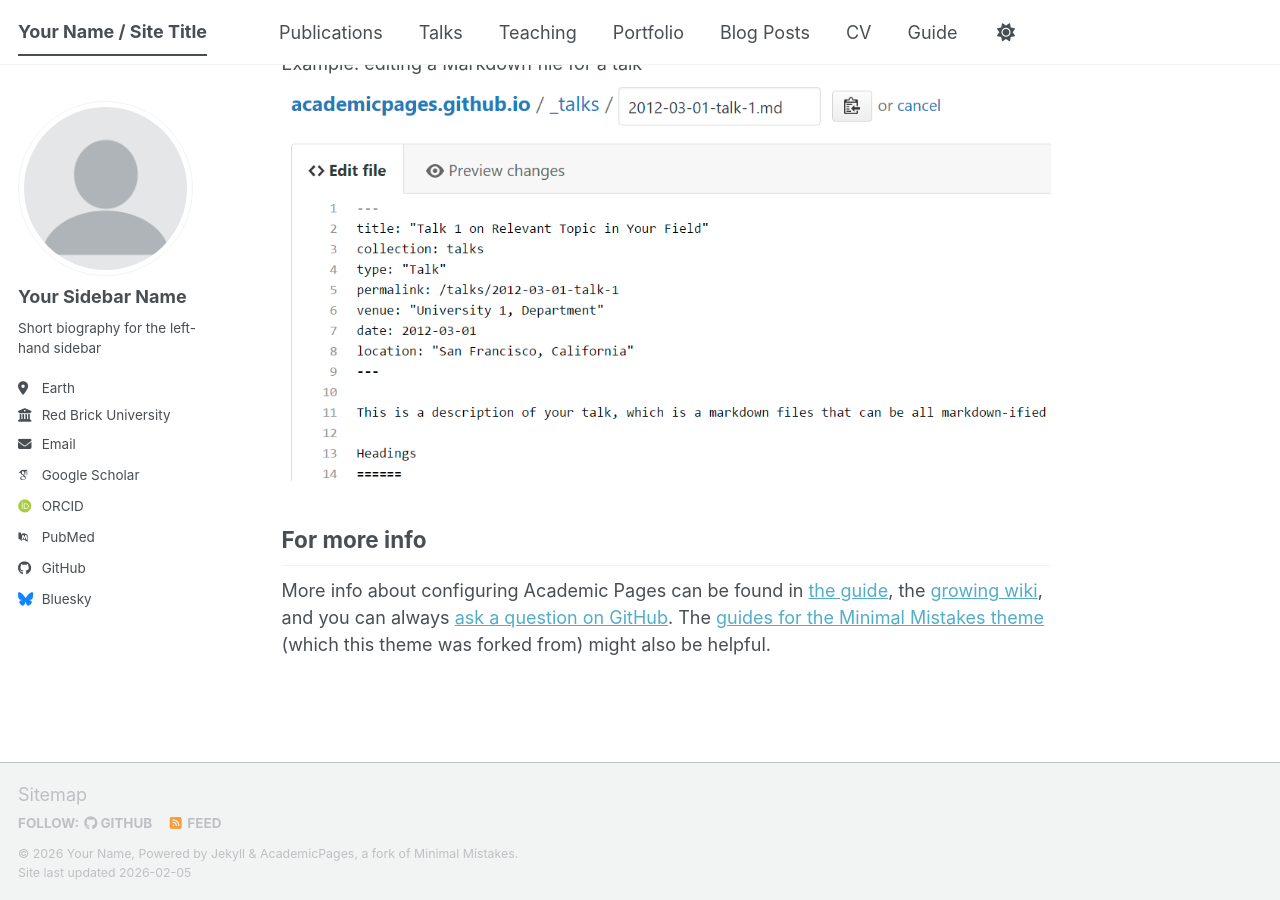
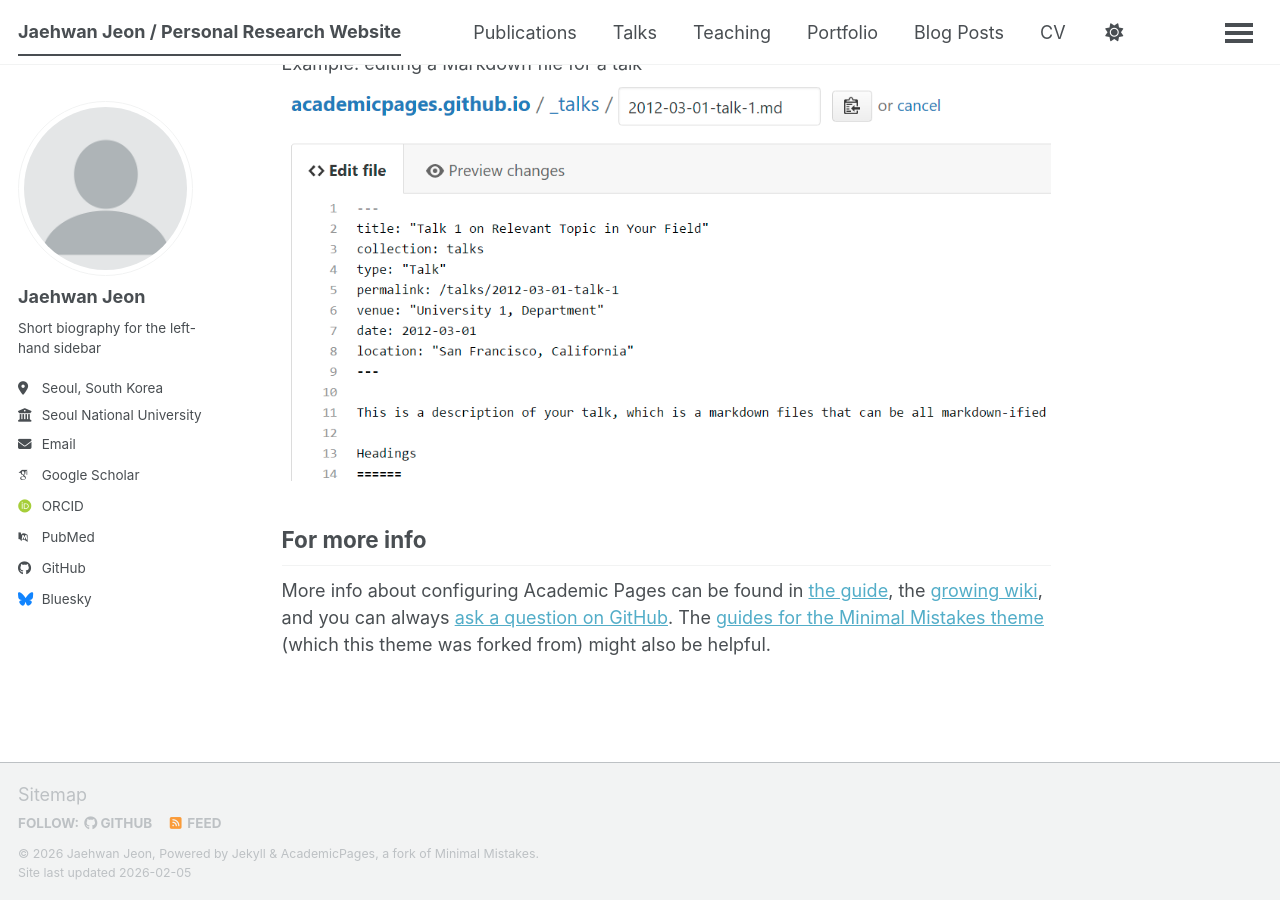
Before and after one commit to JaehwanJeon/JaehwanJeon.github.io, a Jekyll site: the page built from _pages/about.md, in a window 1280 px wide and 900 px high, scrolled down 2720 px. Built offline with Jekyll 4.4.1, drawn with Linux system fonts in a browser that asks for light colours; some web fonts are replaced; a script bundle is joined from its source files by our own code; library files that are not in the unit come from our copies.

Commit message:
Update personal information in _config.yml

```diff
--- a/_config.yml
+++ b/_config.yml
@@ -9,14 +9,14 @@
 # Basic Site Settings
 locale                   : "en-US"
 site_theme               : "default" # The available themes options are "default", "air", "sunrise", "mint", "dirt" and "contrast"
-title                    : "Your Name / Site Title"
+title                    : "Jaehwan Jeon / Personal Research Website"
 title_separator          : "-"
-name                     : &name "Your Name"
-description              : &description "Your Name's academic portfolio"   # Update this with a general description of your site, this is the default if not overridden by a page
-url                      : https://academicpages.github.io # The base hostname & protocol for your site e.g. "https://[your GitHub username].github.io",
+name                     : &name "Jaehwan Jeon"
+description              : &description "Jaehwan's academic portfolio"   # Update this with a general description of your site, this is the default if not overridden by a page
+url                      : https://JaehwanJeon.github.io # The base hostname & protocol for your site e.g. "https://[your GitHub username].github.io",
                                                            # or if you already have some other page hosted on Github then use "https://[your GitHub username].github.io/[Your Repo Name]"
 baseurl                  : "" # the subpath of your site, e.g. "/blog"
-repository               : "academicpages/academicpages.github.io"
+repository               : "JaehwanJeon/JaehwanJeon.github.io"
 
 # Site Author - The following control what appear as part of the author content on the side bar.
 #               If a field is blank the icon and link will not appear, otherwise it will be shown.
@@ -24,18 +24,18 @@ repository               : "academicpages/academicpages.github.io"
 author:
   # Biographic information
   avatar           : "profile.png"
-  name             : "Your Sidebar Name"
+  name             : "Jaehwan Jeon"
   pronouns         : # example: "she/her"
   bio              : "Short biography for the left-hand sidebar"
-  location         : "Earth"
-  employer         : "Red Brick University"
+  location         : "Seoul, South Korea"
+  employer         : "Seoul National University"
   uri              : # URL
-  email            : "none@example.org"
+  email            : "dudesup123@snu.ac.kr"
 
   # Academic websites
   academia         : # URL
   arxiv            : # URL - Update with the correct link to your profile
-  googlescholar    : "https://scholar.google.com/citations?user=PS_CX0AAAAAJ"
+  googlescholar    : "https://scholar.google.com/citations?user=WHwGlwEAAAAJ&hl=en"
   inspire-hep      : # URL
   impactstory      : # URL
   orcid            : "https://orcid.org/yourorcidurl"
@@ -51,7 +51,7 @@ author:
   bitbucket        : # Username - Update with your username on the site
   codepen          : # Username
   dribbble         : # Username
-  github           : "academicpages"
+  github           : "JaehwanJeon"
   kaggle           : # Username
   stackoverflow    : # User number or user number and name (i.e., use "1" or "1/jeff-atwood")
 
```
